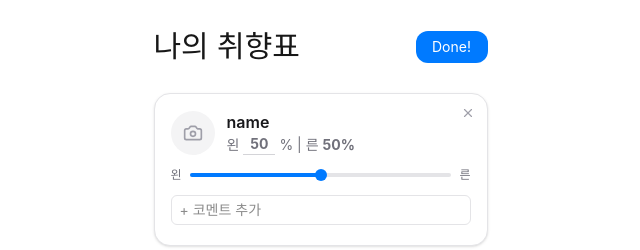
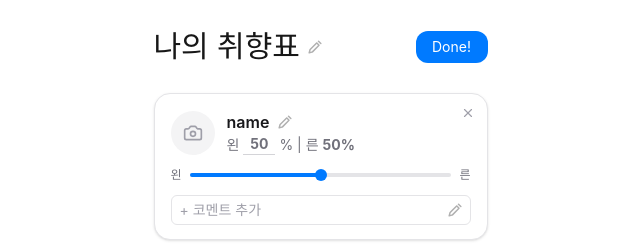
Before and after one commit to Ko-Jeong/MyFavorMaker-FE, a Next.js app: page /editor in a window 1280 px wide. Shown: the top 250 px of the page, without its empty margins (312-952 px from the left). Built offline with nearby package versions, Linux system fonts and the light colour scheme; a web font is replaced by a local one.

Commit message:
✨ Feat: 타이틀 및 카드 텍스트에 펜슬 아이콘 편집 인터랙션 적용

```diff
--- a/src/app/editor/page.tsx
+++ b/src/app/editor/page.tsx
@@ -1,6 +1,15 @@
 "use client";
 
-import { useMemo, useState, type MouseEvent, type ReactNode, type TouchEvent } from "react";
+import {
+  useEffect,
+  useMemo,
+  useRef,
+  useState,
+  type KeyboardEvent,
+  type MouseEvent,
+  type ReactNode,
+  type TouchEvent,
+} from "react";
 import Link from "next/link";
 import {
   DndContext,
@@ -81,6 +90,10 @@ function SortableCard({
 export default function EditorPage() {
   const { chart, setTitle, addCard, loadChart } = useChartStore();
   const [activeCardId, setActiveCardId] = useState<string | null>(null);
+  const [isEditingTitle, setIsEditingTitle] = useState(false);
+  const titleInputRef = useRef<HTMLInputElement>(null);
+  const titleMeasureRef = useRef<HTMLSpanElement>(null);
+  const [titleWidth, setTitleWidth] = useState<number>(0);
   const sensors = useSensors(
     useSensor(CustomMouseSensor, {
       activationConstraint: { distance: 8 },
@@ -116,14 +129,67 @@ export default function EditorPage() {
     });
   };
 
+  const stopTitleEditOnEnter = (event: KeyboardEvent<HTMLInputElement>) => {
+    if (event.key === "Enter") {
+      event.preventDefault();
+      setIsEditingTitle(false);
+      event.currentTarget.blur();
+    }
+  };
+
+  useEffect(() => {
+    if (!isEditingTitle || !titleInputRef.current) return;
+
+    const { current } = titleInputRef;
+    current.focus();
+    const end = current.value.length;
+    current.setSelectionRange(end, end);
+  }, [isEditingTitle]);
+
+  useEffect(() => {
+    if (!titleMeasureRef.current) return;
+    setTitleWidth(titleMeasureRef.current.offsetWidth);
+  }, [chart.title]);
+
   return (
     <div className="screen-pad flex flex-1 flex-col">
       <div className="relative pr-[84px]">
-        <input
-          value={chart.title}
-          onChange={(e) => setTitle(e.target.value)}
-          className="min-w-0 w-full font-title text-[30px] outline-none"
-        />
+        <div className="flex items-center gap-1.5">
+          <div className="min-w-0" style={{ width: titleWidth ? `${titleWidth + 2}px` : undefined }}>
+            <span
+              ref={titleMeasureRef}
+              className="pointer-events-none absolute -z-10 whitespace-pre font-title text-[30px] opacity-0"
+            >
+              {chart.title}
+            </span>
+            {isEditingTitle ? (
+              <input
+                ref={titleInputRef}
+                value={chart.title}
+                onChange={(e) => setTitle(e.target.value)}
+                onBlur={() => setIsEditingTitle(false)}
+                onKeyDown={stopTitleEditOnEnter}
+                className="w-full min-w-0 font-title text-[30px] outline-none"
+                style={{ width: `${Math.max(titleWidth + 2, 12)}px` }}
+              />
+            ) : (
+              <h1 className="truncate font-title text-[30px]">{chart.title}</h1>
+            )}
+          </div>
+          <button
+            type="button"
+            onClick={() => setIsEditingTitle(true)}
+            className="shrink-0"
+            aria-label="제목 수정"
+          >
+            <img
+              src="/icons/pencil.svg"
+              alt=""
+              aria-hidden="true"
+              className="h-[14px] w-[14px]"
+            />
+          </button>
+        </div>
         <div className="absolute right-0 top-1/2 flex -translate-y-1/2 justify-end">
           <Link href="/preview">
             <Button className="w-[72px]">Done!</Button>
--- a/src/components/chart/CharacterCard.tsx
+++ b/src/components/chart/CharacterCard.tsx
@@ -1,6 +1,12 @@
 "use client";
 
-import { useRef, type ChangeEvent } from "react";
+import {
+  useEffect,
+  useRef,
+  useState,
+  type ChangeEvent,
+  type KeyboardEvent,
+} from "react";
 import { Camera, X } from "lucide-react";
 import { type CharacterCard, rightPercent } from "@/types/chart";
 import { useChartStore } from "@/store/useChartStore";
@@ -16,6 +22,12 @@ import MemberPhoto from "@/components/chart/MemberPhoto";
 export default function CharacterCardEdit({ card }: { card: CharacterCard }) {
   const { updateCard, removeCard } = useChartStore();
   const fileInputRef = useRef<HTMLInputElement>(null);
+  const nameInputRef = useRef<HTMLInputElement>(null);
+  const commentTextareaRef = useRef<HTMLTextAreaElement>(null);
+  const nameMeasureRef = useRef<HTMLSpanElement>(null);
+  const [isEditingName, setIsEditingName] = useState(false);
+  const [isEditingComment, setIsEditingComment] = useState(false);
+  const [nameWidth, setNameWidth] = useState<number>(0);
 
   const setLeftPercent = (raw: string) => {
     const n = Number(raw.replace(/[^0-9]/g, ""));
@@ -41,6 +53,39 @@ export default function CharacterCardEdit({ card }: { card: CharacterCard }) {
     currentTarget.style.height = `${currentTarget.scrollHeight}px`;
     updateCard(card.id, { comment: currentTarget.value });
   };
+
+  const stopNameEditOnEnter = (event: KeyboardEvent<HTMLInputElement>) => {
+    if (event.key === "Enter") {
+      event.preventDefault();
+      setIsEditingName(false);
+      event.currentTarget.blur();
+    }
+  };
+
+  useEffect(() => {
+    if (!isEditingName || !nameInputRef.current) return;
+
+    const { current } = nameInputRef;
+    current.focus();
+    const end = current.value.length;
+    current.setSelectionRange(end, end);
+  }, [isEditingName]);
+
+  useEffect(() => {
+    if (!isEditingComment || !commentTextareaRef.current) return;
+
+    const { current } = commentTextareaRef;
+    current.focus();
+    current.style.height = "0px";
+    current.style.height = `${current.scrollHeight}px`;
+    const end = current.value.length;
+    current.setSelectionRange(end, end);
+  }, [isEditingComment]);
+
+  useEffect(() => {
+    if (!nameMeasureRef.current) return;
+    setNameWidth(nameMeasureRef.current.offsetWidth);
+  }, [card.name]);
 
   return (
     <Card className="relative">
@@ -85,12 +130,42 @@ export default function CharacterCardEdit({ card }: { card: CharacterCard }) {
 
         <div className="flex-1">
           {/* 이름 */}
+          <div className="flex items-center gap-1.5">
+            <div className="min-w-0" style={{ width: nameWidth ? `${nameWidth + 2}px` : undefined }}>
+              <span
+                ref={nameMeasureRef}
+                className="pointer-events-none absolute -z-10 whitespace-pre font-semibold opacity-0"
+              >
+                {card.name}
+              </span>
+              {isEditingName ? (
                 <input
+                  ref={nameInputRef}
                   value={card.name}
                   onChange={(e) => updateCard(card.id, { name: e.target.value })}
-            className="w-full font-semibold text-zinc-900 outline-none"
-            placeholder="name"
+                  onBlur={() => setIsEditingName(false)}
+                  onKeyDown={stopNameEditOnEnter}
+                  className="w-full min-w-0 font-semibold text-zinc-900 outline-none"
+                  style={{ width: `${Math.max(nameWidth + 2, 12)}px` }}
                 />
+              ) : (
+                <p className="truncate font-semibold text-zinc-900">{card.name}</p>
+              )}
+            </div>
+            <button
+              type="button"
+              onClick={() => setIsEditingName(true)}
+              className="shrink-0"
+              aria-label="이름 수정"
+            >
+              <img
+                src="/icons/pencil.svg"
+                alt=""
+                aria-hidden="true"
+                className="h-[14px] w-[14px]"
+              />
+            </button>
+          </div>
           {/* 왼/른 퍼센트 텍스트 — 왼 값을 숫자로 입력하면 바가 자동 반영 */}
           <p className="flex items-center gap-1 text-sm text-zinc-500">
             왼
@@ -112,13 +187,38 @@ export default function CharacterCardEdit({ card }: { card: CharacterCard }) {
       </div>
 
       {/* 코멘트 */}
+      <div className="mt-3 flex items-start gap-1.5">
+        {isEditingComment ? (
           <textarea
+            ref={commentTextareaRef}
             value={card.comment ?? ""}
             onChange={setComment}
+            onBlur={() => setIsEditingComment(false)}
             rows={1}
-        className="mt-3 w-full resize-none overflow-hidden rounded-md border border-zinc-200 px-2 py-1 text-sm outline-none focus:border-primary"
+            className="w-full resize-none overflow-hidden rounded-md border border-zinc-200 px-2 py-1 text-sm outline-none focus:border-primary"
             placeholder="+ 코멘트 추가"
           />
+        ) : (
+          <div className="flex w-full items-center justify-between rounded-md border border-zinc-200 px-2 py-1 text-sm text-zinc-400">
+            <span className={card.comment?.trim() ? "text-zinc-600" : ""}>
+              {card.comment?.trim() ? card.comment : "+ 코멘트 추가"}
+            </span>
+            <button
+              type="button"
+              onClick={() => setIsEditingComment(true)}
+              className="shrink-0"
+              aria-label="코멘트 수정"
+            >
+              <img
+                src="/icons/pencil.svg"
+                alt=""
+                aria-hidden="true"
+                className="h-[14px] w-[14px]"
+              />
+            </button>
+          </div>
+        )}
+      </div>
     </Card>
   );
 }
```
Also changed, not shown: public/icons/pencil.svg (added). Lines whose indentation alone changed are shown as unchanged.
